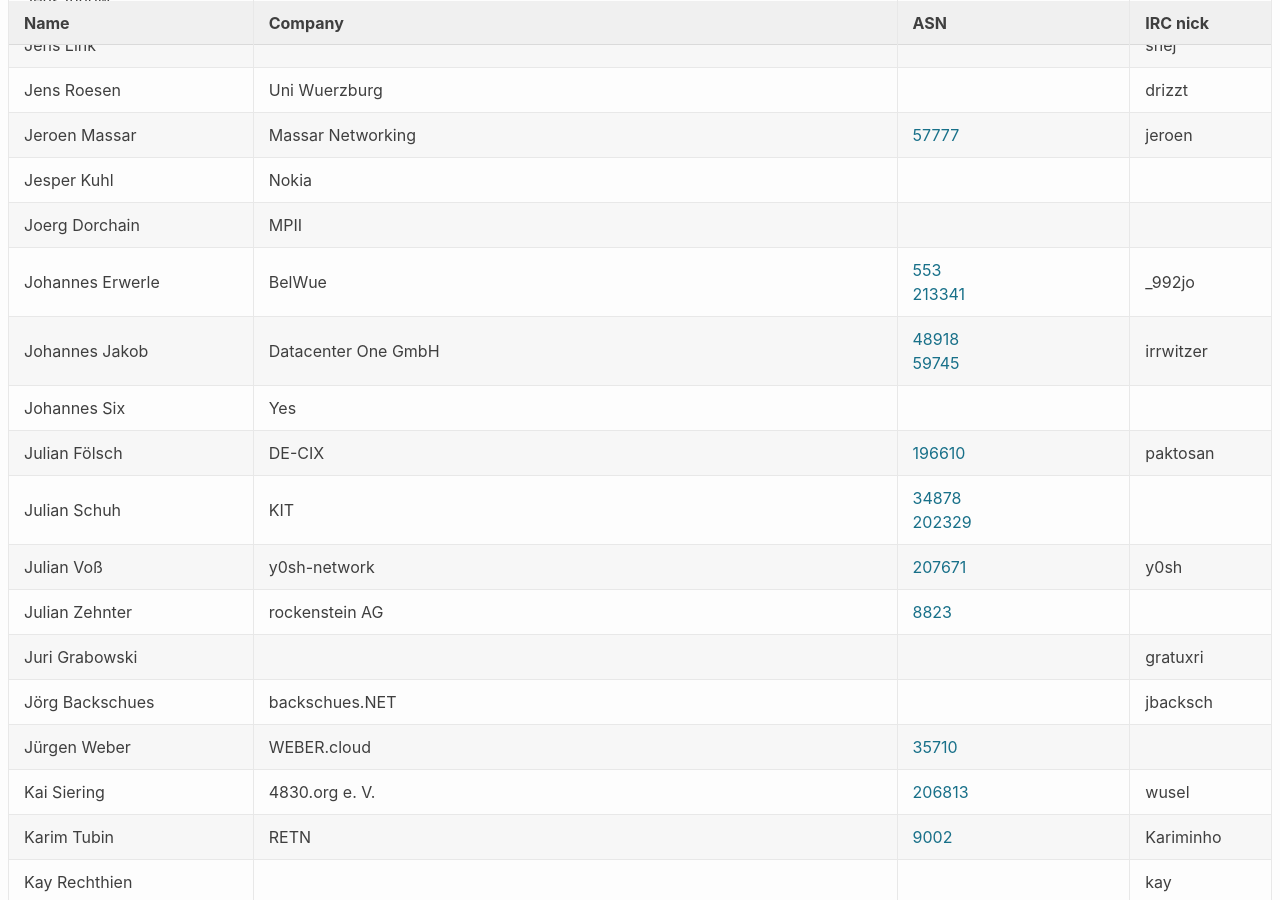
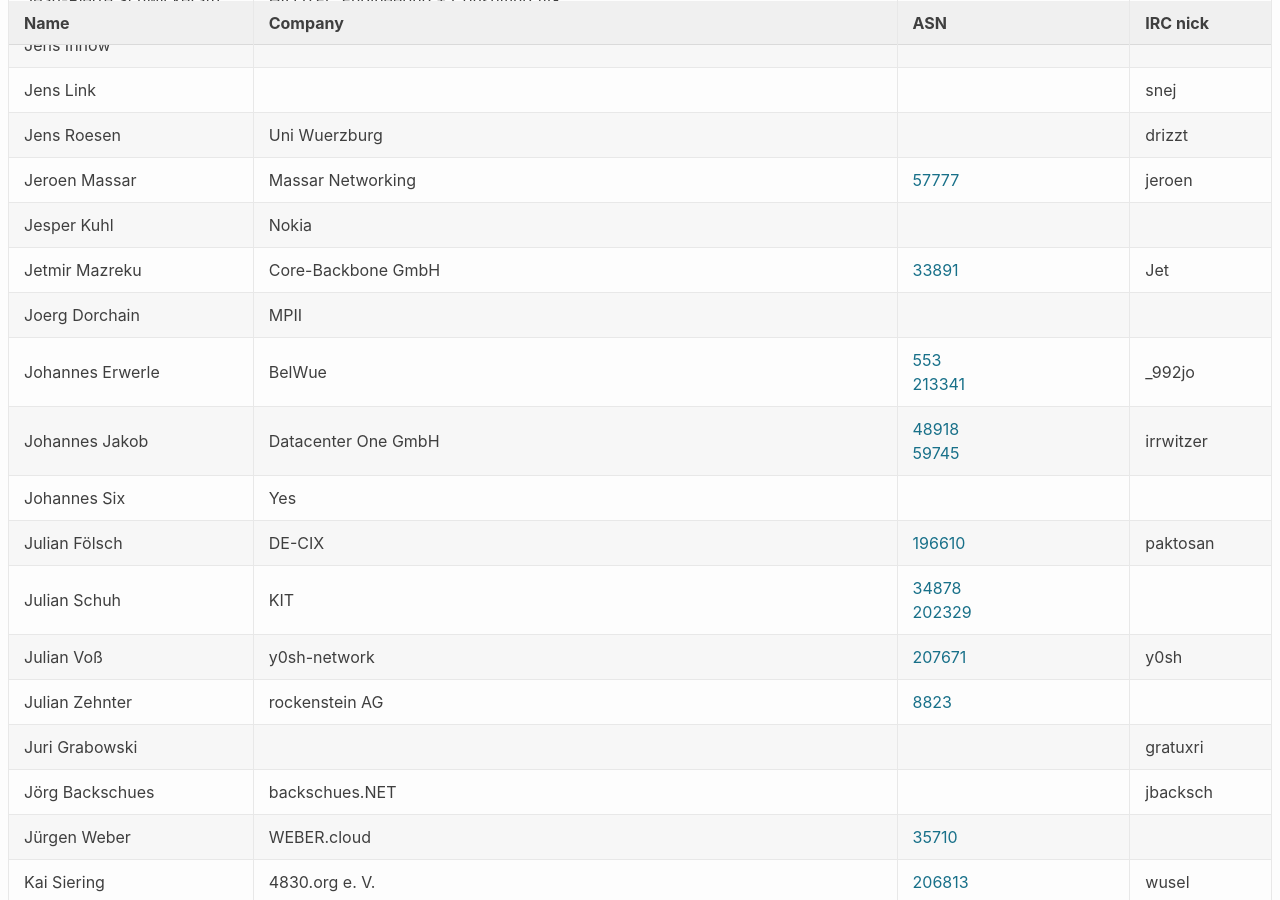
Before and after one commit to denog/pretix-attendeelist, a Jekyll site: the page built from denog13/index.markdown, in a window 1280 px wide and 900 px high, scrolled down 4330 px. Built offline with Jekyll 4.4.1, drawn with Linux system fonts in a browser that asks for light colours.

Commit message:
Latest data: Fri Oct  8 11:12:28 UTC 2021

```diff
--- a/_data/attendees_denog13.json
+++ b/_data/attendees_denog13.json
@@ -72,6 +72,12 @@
     "asn": "13030"
   },
   {
+    "name": "Annette Wilderotter",
+    "company": null,
+    "irc": null,
+    "asn": null
+  },
+  {
     "name": "Annika Wickert",
     "company": "Github Inc.",
     "irc": "awlnx",
@@ -592,6 +598,12 @@
     "company": "Nokia",
     "irc": null,
     "asn": null
+  },
+  {
+    "name": "Jetmir Mazreku",
+    "company": "Core-Backbone GmbH",
+    "irc": "Jet",
+    "asn": "AS33891"
   },
   {
     "name": "Joerg Dorchain",
```
